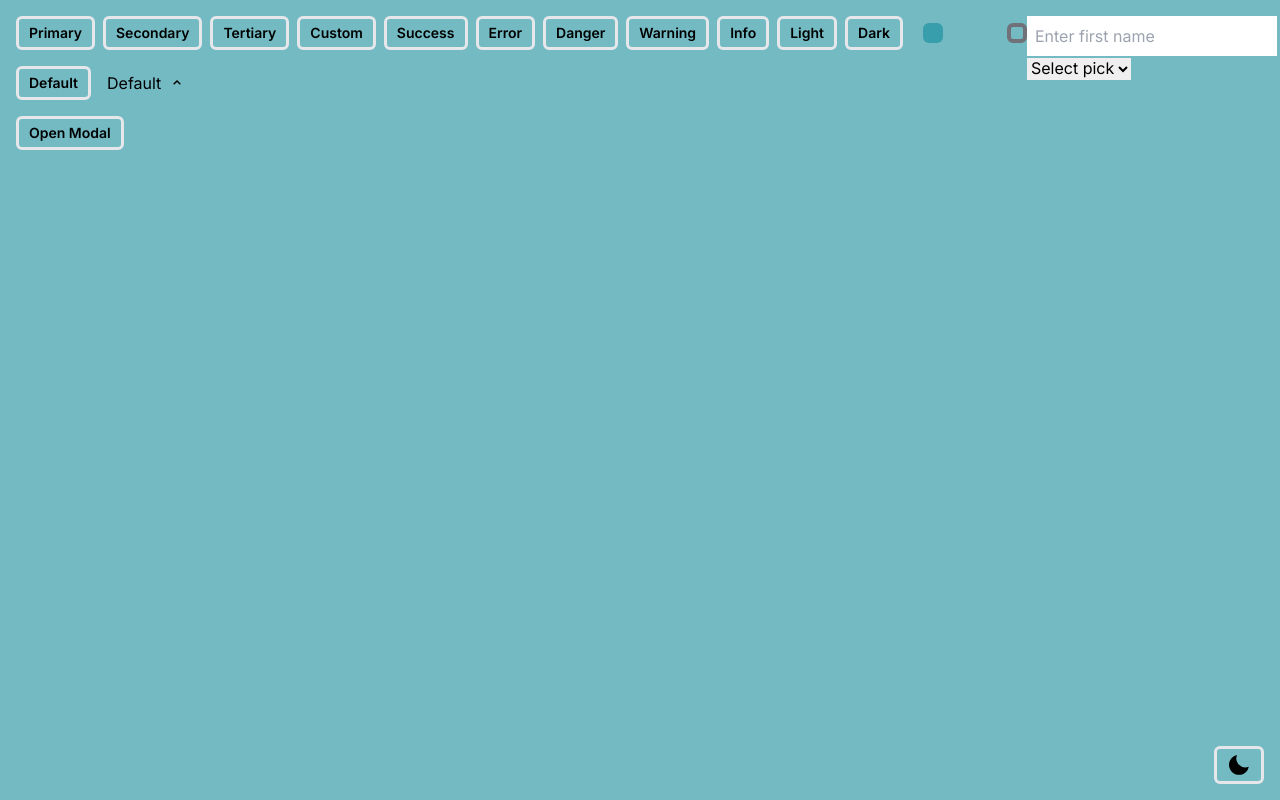
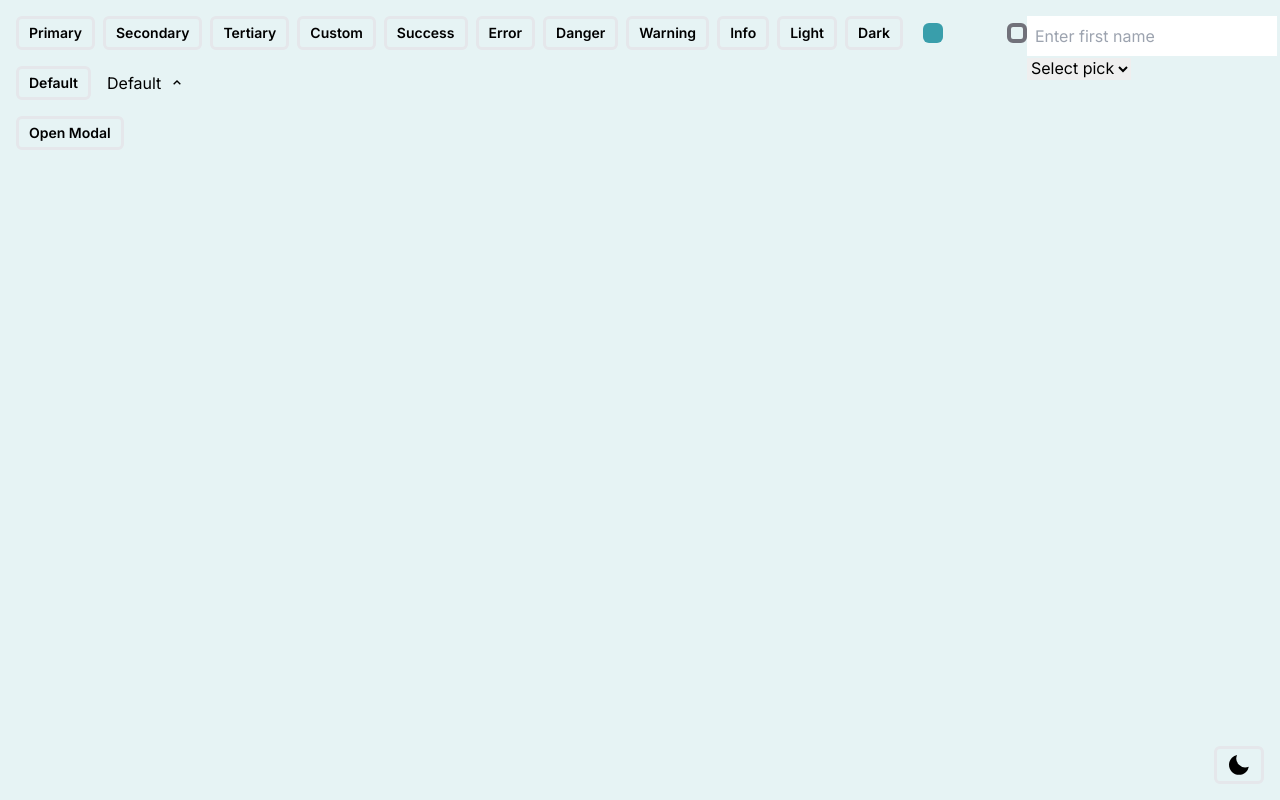
Before and after one commit to samueltanner/mak, a Next.js app: page / in a window 1280 px wide. Built offline with nearby package versions, Linux system fonts and the light colour scheme.

Commit message:
gets tw parser workign

```diff
--- a/src/app/_hooks/useMakUi/components/ComponentWrapper.tsx
+++ b/src/app/_hooks/useMakUi/components/ComponentWrapper.tsx
@@ -4,7 +4,10 @@ import {
   makUiVariantsSet,
 } from "../constants/ui-constants"
 import { useMakUi } from "../context/MakUiContext"
-import { objectToClassName } from "../functions/helpers"
+import {
+  objectToClassName,
+  parseClassNameToStyleObject,
+} from "../functions/helpers"
 import { TypeProps, ComponentWrapperResponse } from "../types/component-types"
 import {
   MakUiStateKey,
@@ -51,14 +54,14 @@ export const componentWrapperLogic = ({
     verbosePalette: makVerbosePalette,
     verboseTheme: makVerboseTheme,
   } = makUi
-  const {
+  let {
     mode: themeMode,
     theme: themeProps,
     color: colorProps,
     text: textProps,
     border: borderProps,
-    borderPx,
     className,
+    makClassName,
     ...restWithComputedProps
   } = withComputedProps(props)
 
@@ -68,7 +71,7 @@ export const componentWrapperLogic = ({
     ? makTheme
     : undefined
 
-  const activePalette = activeThemeMode
+  const activeTheme = activeThemeMode
     ? makVerbosePalette[activeThemeMode]
     : makVerboseTheme
 
@@ -77,7 +80,7 @@ export const componentWrapperLogic = ({
     color: colorPalette,
     border: borderPalette,
     theme: themePalette,
-  } = activePalette
+  } = activeTheme
 
   let selectedTheme
   let selectedText
@@ -88,50 +91,76 @@ export const componentWrapperLogic = ({
   let colorString: string | undefined
   let borderString: string | undefined
 
-  const styleObject = {
-    "background-color": undefined as string | undefined,
-    borderColor: undefined as string | undefined,
-    color: undefined as string | undefined,
+  if (themeProps) {
+    const themeClassName = `theme-${themeProps}`
+    makClassName = makClassName
+      ? `${makClassName} ${themeClassName}`
+      : themeClassName
   }
 
-  if (!makUiThemeVariantsSet.has(themeProps as MakUiThemeVariantKey)) {
-    themeString = themeProps
-  } else {
-    console.log("themeProps", themeProps)
-    selectedTheme = themePalette[themeProps as MakUiThemeVariantKey]
-    themeString = selectedTheme
-    styleObject["background-color"] = selectedTheme
+  if (colorProps) {
+    const colorClassName = `bg-${colorProps}`
+    makClassName = makClassName
+      ? `${makClassName} ${colorClassName}`
+      : colorClassName
   }
-  if (!makUiVariantsSet.has(textProps as MakUiVariantKey)) {
-    textString = textProps
-  } else {
-    selectedText = textPalette[textProps as MakUiVariantKey]
-    textString = objectToClassName({
-      object: selectedText,
-      variant: "text",
-      // allowedStates: textStates,
-    })
+
+  if (textProps) {
+    const textClassName = `text-${textProps}`
+    makClassName = makClassName
+      ? `${makClassName} ${textClassName}`
+      : textClassName
   }
-  if (!makUiVariantsSet.has(borderProps as MakUiVariantKey)) {
-    borderString = borderProps
-  } else {
-    selectedBorder = borderPalette[borderProps as MakUiVariantKey]
-    borderString = objectToClassName({
-      object: selectedBorder,
-      variant: "border",
-      // allowedStates: borderStates,
-    })
+
+  if (borderProps) {
+    const borderClassName = `border-${borderProps}`
+    makClassName = makClassName
+      ? `${makClassName} ${borderClassName}`
+      : borderClassName
   }
-  if (!makUiVariantsSet.has(colorProps as MakUiVariantKey)) {
-    colorString = colorProps
-  } else {
-    selectedColor = colorPalette[colorProps as MakUiVariantKey]
-    colorString = objectToClassName({
-      object: selectedColor,
-      variant: "bg",
-      // allowedStates: colorStates,
-    })
-  }
+
+  const { styleObject, twClassNames } = parseClassNameToStyleObject({
+    className: className,
+    makClassName,
+    activeTheme,
+  })
+
+  // if (!makUiThemeVariantsSet.has(themeProps as MakUiThemeVariantKey)) {
+  //   themeString = themeProps
+  // } else {
+  //   selectedTheme = themePalette[themeProps as MakUiThemeVariantKey]
+  //   themeString = selectedTheme
+  // }
+  // if (!makUiVariantsSet.has(textProps as MakUiVariantKey)) {
+  //   textString = textProps
+  // } else {
+  //   selectedText = textPalette[textProps as MakUiVariantKey]
+  //   textString = objectToClassName({
+  //     object: selectedText,
+  //     variant: "text",
+  //     // allowedStates: textStates,
+  //   })
+  // }
+  // if (!makUiVariantsSet.has(borderProps as MakUiVariantKey)) {
+  //   borderString = borderProps
+  // } else {
+  //   selectedBorder = borderPalette[borderProps as MakUiVariantKey]
+  //   borderString = objectToClassName({
+  //     object: selectedBorder,
+  //     variant: "border",
+  //     // allowedStates: borderStates,
+  //   })
+  // }
+  // if (!makUiVariantsSet.has(colorProps as MakUiVariantKey)) {
+  //   colorString = colorProps
+  // } else {
+  //   selectedColor = colorPalette[colorProps as MakUiVariantKey]
+  //   colorString = objectToClassName({
+  //     object: selectedColor,
+  //     variant: "bg",
+  //     // allowedStates: colorStates,
+  //   })
+  // }
 
   const response: ComponentWrapperResponse = {
     styleObject,
@@ -143,14 +172,13 @@ export const componentWrapperLogic = ({
     componentText: textPalette,
     componentColor: colorPalette,
     componentBorder: borderPalette,
-    componentPalette: activePalette,
+    fullComponentTheme: activeTheme,
     componentThemeMode: activeThemeMode,
     globalThemeMode: makTheme,
     globalTheme: makVerboseTheme,
     globalPalette: makVerbosePalette,
-    objectToClassName,
-    borderPx,
-    className,
+    className: twClassNames,
+    makClassName,
     ...restWithComputedProps,
   }
 
--- a/src/app/_hooks/useMakUi/elements/ts/MakComponent.tsx
+++ b/src/app/_hooks/useMakUi/elements/ts/MakComponent.tsx
@@ -1,17 +1,12 @@
 // MakComponent.tsx
 /** @jsxImportSource @emotion/react */
 
-import {
-  forwardRef,
-  ReactNode,
-  ElementType,
-  isValidElement,
-  ComponentType,
-} from "react"
+import { forwardRef, ReactNode } from "react"
 import { useMakUi } from "../../context/MakUiContext"
 import { MakUiElementProps } from "./mak-custom-types"
 import { componentWrapperLogic } from "../../components/ComponentWrapper"
 import styled from "@emotion/styled"
+import { group } from "console"
 
 type HTMLMakComponentProps<K extends keyof JSX.IntrinsicElements> =
   MakUiElementProps & {
@@ -31,29 +26,25 @@ const MakComponent = forwardRef<
 
   const allProps = { ...props, ref }
 
-  const { textString, colorString, borderString, themeString } = response
-
-  const updatedClassNameArray = [
-    allProps.className,
+  const {
     textString,
     colorString,
     borderString,
-  ]
+    themeString,
+    styleObject,
+    className,
+  } = response
 
-  allProps.className = updatedClassNameArray.filter(Boolean).join(" ")
+  allProps.className = className
 
-  const StyledComponent = styled(({ as: T = "h1", ...props }) => (
+  const StyledElement = styled(({ as: T = "div", ...props }) => (
     <T {...props} />
   ))({
-    backgroundColor: themeString,
+    ...styleObject,
   })
 
   return (
-    <StyledComponent
-      as={component}
-      backgroundColor={themeString}
-      {...allProps}
-    />
+    <StyledElement as={component} backgroundColor={themeString} {...allProps} />
   )
 })
 
--- a/src/app/_hooks/useMakUi/factories/paletteFactory.ts
+++ b/src/app/_hooks/useMakUi/factories/paletteFactory.ts
@@ -213,6 +213,30 @@ export const paletteFactory = ({
     }
   }
 
+  Object.defineProperties(finalVerbosePalette.dark, {
+    bg: {
+      get() {
+        return finalVerbosePalette.dark.color
+      },
+    },
+    // ring: {
+    //   get() {
+    //     return finalVerbosePalette.dark.border
+    //   },
+    // },
+    // outline: {
+    //   get() {
+    //     return finalVerbosePalette.dark.border
+    //   },
+    // },
+    // "ring-offset": {
+    //   get() {
+    //     return finalVerbosePalette.dark.border
+    //   },
+    // },
+
+  })
+
   return {
     verbose: finalVerbosePalette as MakUiVerbosePalette,
     simple: finalSimplePalette as MakUiSimplePalette,
--- a/src/app/_hooks/useMakUi/functions/helpers.ts
+++ b/src/app/_hooks/useMakUi/functions/helpers.ts
@@ -2,6 +2,7 @@ import chroma from "chroma-js"
 import {
   DefaultColors,
   GenericObject,
+  MakClassNameObject,
   MakUiDefaultColors,
   MakUiDefaultStateColors,
   MakUiFlexiblePaletteInput,
@@ -23,7 +24,8 @@ import {
   ParsedClassNameResponse,
   Shade,
   TailwindCustomColors,
-  TailwindVariantKey,
+  TailwindModifier,
+  TailwindUtilityClass,
 } from "../types/ui-types"
 import colors from "tailwindcss/colors"
 import twConfig from "../../../../../tailwind.config"
@@ -58,6 +60,7 @@ import {
   isObject,
   nearestMultiple,
 } from "@/globals/global-helper-functions"
+import { act } from "react-dom/test-utils"
 
 export const constructTailwindObject = ({
   hex,
@@ -1126,9 +1129,9 @@ const parseMakClassName = (string: string) => {
       makClassNameObj.state = str as MakUiStateKey
     }
 
-    if (tailwindVariantsSet.has(str as TailwindVariantKey)) {
+    if (tailwindVariantsSet.has(str as TailwindUtilityClass)) {
       if (makClassNameObj.twVariant !== "ring-offset") {
-        makClassNameObj.twVariant = str as TailwindVariantKey
+        makClassNameObj.twVariant = str as TailwindUtilityClass
       }
     } else if (str === "color") {
       makClassNameObj.twVariant = "bg"
@@ -1280,3 +1283,120 @@ export const objectToClassName = ({
     return parsedStringArray.join(" ")
   }
 }
+
+export const parseClassNameToStyleObject = ({
+  className = "",
+  makClassName = undefined,
+  activeTheme,
+}: {
+  className?: string
+  makClassName?: string
+  activeTheme: MakUiVerboseTheme
+}) => {
+  let styleObject = {} as GenericObject
+  const makRegex = /mak\((.*?)\)/
+
+  const matches = className.match(makRegex)
+
+  if (matches) {
+    const insideMak = matches[1]
+    const outsideMak = className.replace(matches[0], "").trim()
+    console.log({ insideMak, outsideMak })
+    className = outsideMak
+    makClassName =
+      makClassName || "" + !!insideMak.length ? ` ${insideMak}` : ""
+  }
+
+  styleObject = parseMakClassNames({
+    makClassName,
+    activeTheme,
+  })
+
+  return { styleObject, twClassNames: className }
+}
+
+const parseMakClassNames = ({
+  makClassName,
+  activeTheme,
+}: {
+  makClassName?: string
+  activeTheme: MakUiVerboseTheme
+}) => {
+  const makClassNamesArray = makClassName?.split(" ") || []
+  const makClassNamesObjectArray: MakClassNameObject[] = []
+  const parsedMakClassNamesArray: string[] = []
+  const styleObj = {} as GenericObject
+  const styleMap = new Map<string, string | GenericObject>()
+
+  const { color, text, border, theme } = activeTheme
+
+  makClassNamesArray.length > 0 &&
+    makClassNamesArray.forEach((makClassName) => {
+      let key: string = "backgroundColor"
+      let modifierKey: string | undefined = undefined
+      let paletteVariant: MakUiPaletteKey = "bg"
+      let modifierClass: string | undefined = undefined
+      let modifier: string | undefined = undefined
+      let variant: MakUiVariantKey = "primary"
+      let shade: Shade | undefined = undefined
+      let mcn: string | undefined
+      let opacity = undefined
+      let color
+
+      const keyMap = {
+        bg: "backgroundColor",
+        text: "color",
+        border: "borderColor",
+        theme: "backgroundColor",
+        color: "backgroundColor",
+      }
+
+      modifier = makClassName.includes(":")
+        ? makClassName!.split(":")[0]
+        : undefined
+      mcn = makClassName!.split(":")[1] || makClassName
+      opacity = mcn?.split("/")[1]
+      mcn = mcn?.split("/")[0]
+      paletteVariant =
+        (mcn?.split("-")[0] as MakUiPaletteKey) || ("bg" as MakUiPaletteKey)
+      variant =
+        (mcn?.split("-")[1] as MakUiVariantKey) ||
+        ("primary" as MakUiVariantKey)
+      shade = (Number(mcn?.split("-")[2]) as Shade) || (500 as Shade)
+
+      if (paletteVariant !== "theme") {
+        color = activeTheme[paletteVariant][variant][shade]
+      } else {
+        color = activeTheme.theme?.[variant as keyof MakUiVerboseThemeVariant]
+        console.log({ color }, activeTheme)
+      }
+
+      if (opacity && color) {
+        color = chroma(color)
+          .alpha(Number(opacity) / 100)
+          .css()
+      }
+
+      if (modifier) {
+        const splitModifier = modifier.split("-")
+        if (splitModifier.length > 1) {
+          modifierClass = splitModifier[0]
+          modifier = splitModifier[1]
+          modifierKey = `.${modifierClass}:${modifier} &`
+        } else {
+          modifier = splitModifier[0]
+          modifierKey = `&:${modifier}`
+        }
+        key = keyMap[paletteVariant]
+        styleMap.set(modifierKey, {
+          [key]: color,
+        })
+      } else {
+        key = keyMap[paletteVariant]
+        styleMap.set(key, color)
+      }
+    })
+
+  Object.keys(styleObj).length && console.log("makClassNamesStyleMap", styleMap)
+  return Object.fromEntries(styleMap)
+}
--- a/src/app/_hooks/useMakUi/types/component-types.ts
+++ b/src/app/_hooks/useMakUi/types/component-types.ts
@@ -222,12 +222,11 @@ export type ComponentWrapperResponse = {
   componentText: MakUiVerboseVariant
   componentColor: MakUiVerboseVariant
   componentBorder: MakUiVerboseVariant
-  componentPalette: MakUiVerboseTheme
+  fullComponentTheme: MakUiVerboseTheme
   componentThemeMode: MakUiThemeKey | undefined
   globalThemeMode: MakUiThemeKey
   globalPalette: MakUiVerbosePalette
   globalTheme: MakUiVerboseTheme
-  borderPx: number | undefined
   className: string | undefined
-  objectToClassName: (args: ObjectToClassNameObjectProp) => string
+  makClassName: string | undefined
 }
--- a/src/app/_views/ThemeWrapper.tsx
+++ b/src/app/_views/ThemeWrapper.tsx
@@ -2,7 +2,10 @@ import { mak } from "../_hooks/useMakUi/elements/ts/mak"
 
 const ThemeWrapper = ({ children }: { children: React.ReactNode }) => {
   return (
-    <mak.main themeTertiary className="flex flex-col w-screen h-screen">
+    <mak.main
+      themePrimary
+      className="flex flex-col w-screen h-screen"
+    >
       {children}
     </mak.main>
   )
```
Also changed, not shown: src/app/_hooks/useMakUi/constants/ui-constants.ts (+9 -3 lines), src/app/_hooks/useMakUi/types/ui-types.ts (+20 -3 lines), src/app/page.tsx (+10 -7 lines).
